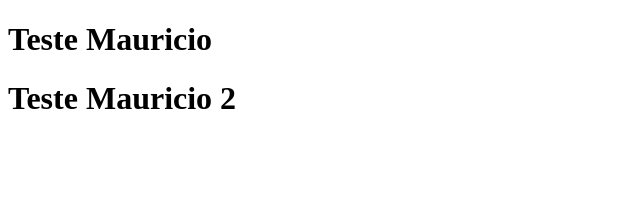
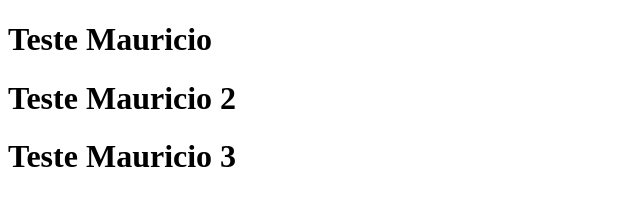
Before and after one commit to mauricioc08/action_vps, a plain HTML site: page index.html in a window 1280 px wide. Shown: the whole page, without its empty margins (0-640 px from the left). Drawn offline with Linux system fonts and the light colour scheme.

Commit message:
teste pipeline

```diff
--- a/index.html
+++ b/index.html
@@ -8,5 +8,6 @@
 <body>
     <h1>Teste Mauricio</h1>
     <h1>Teste Mauricio 2</h1>
+    <h1>Teste Mauricio 3</h1>
 </body>
 </html>
```
